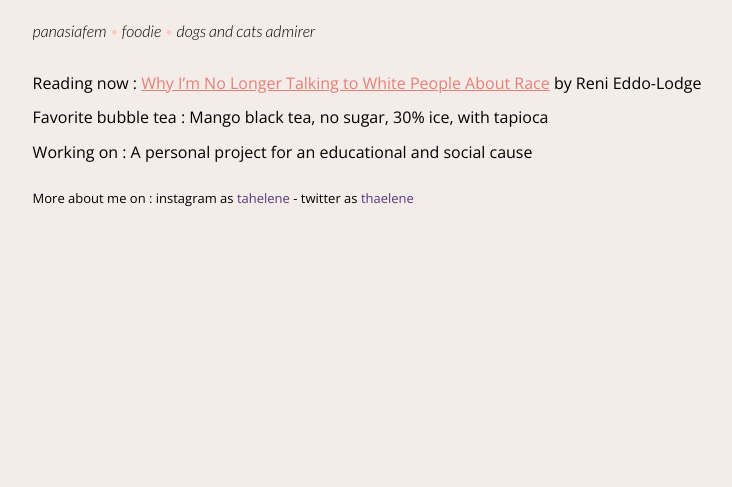
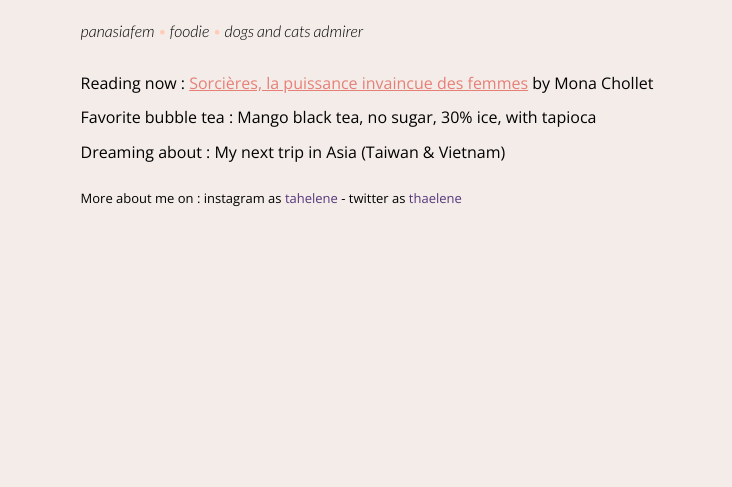
Before and after one commit to Thaelene/personal-landing, a plain HTML site: page index.html in a window 1280 px wide. Shown: the part 313-800 px from the top of the page, without its empty margins (273-1005 px from the left). Drawn offline with nearby package versions, Linux system fonts and the light colour scheme.

Commit message:
Update informations

```diff
--- a/index.html
+++ b/index.html
@@ -28,10 +28,9 @@
         </div>
         <div class="main_informations">
           <p>Reading now : <span><a
-                href="https://www.babelio.com/livres/Eddo-Lodge-Why-Im-No-Longer-Talking-to-White-People-About-Ra/1036881">Why
-                I’m No Longer Talking to White People About Race</a> by Reni Eddo-Lodge</span></p>
+                href="https://www.editions-zones.fr/livres/sorcieres/">Sorcières, la puissance invaincue des femmes</a> by Mona Chollet</span></p>
           <p>Favorite bubble tea : <span>Mango black tea, no sugar, 30% ice, with tapioca</span></p>
-          <p>Working on : <span>A personal project for an educational and social cause</span></p>
+          <p>Dreaming about : <span>My next trip in Asia (Taiwan & Vietnam)</span></p>
           <p class="informations_socials">More about me on : <span>instagram as <a
                 href="https://www.instagram.com/tahelene/">tahelene</a></span> - <span>twitter as
               <a href="https://twitter.com/Thaelene">thaelene</a></span></p>
```
